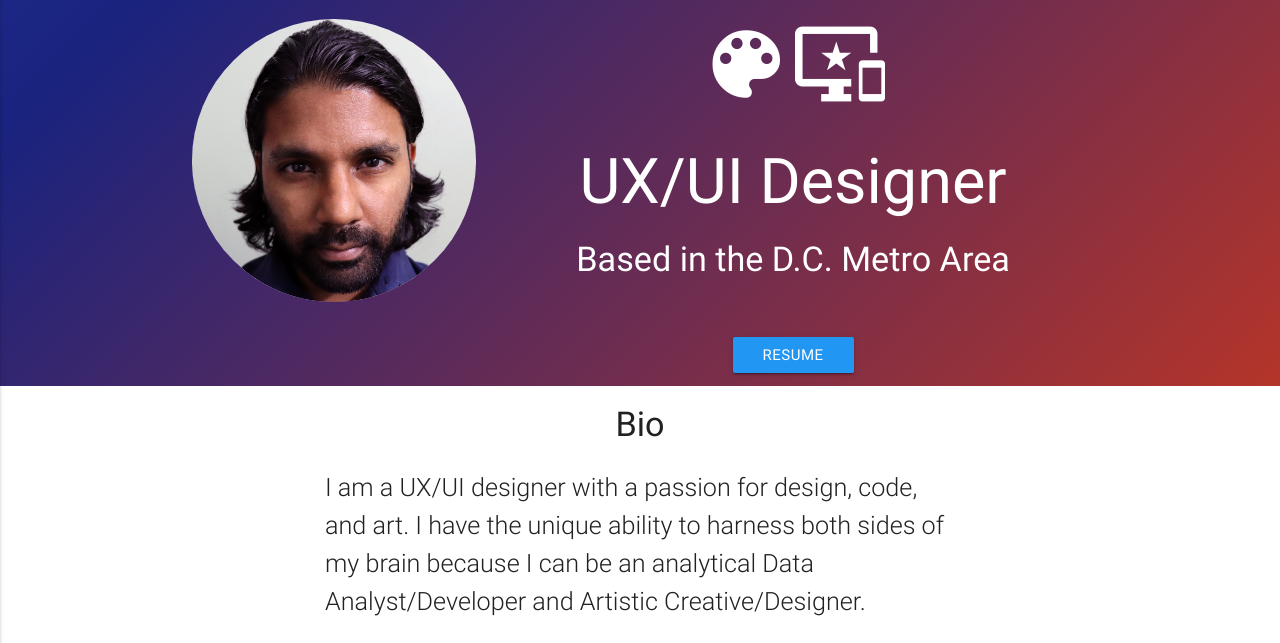
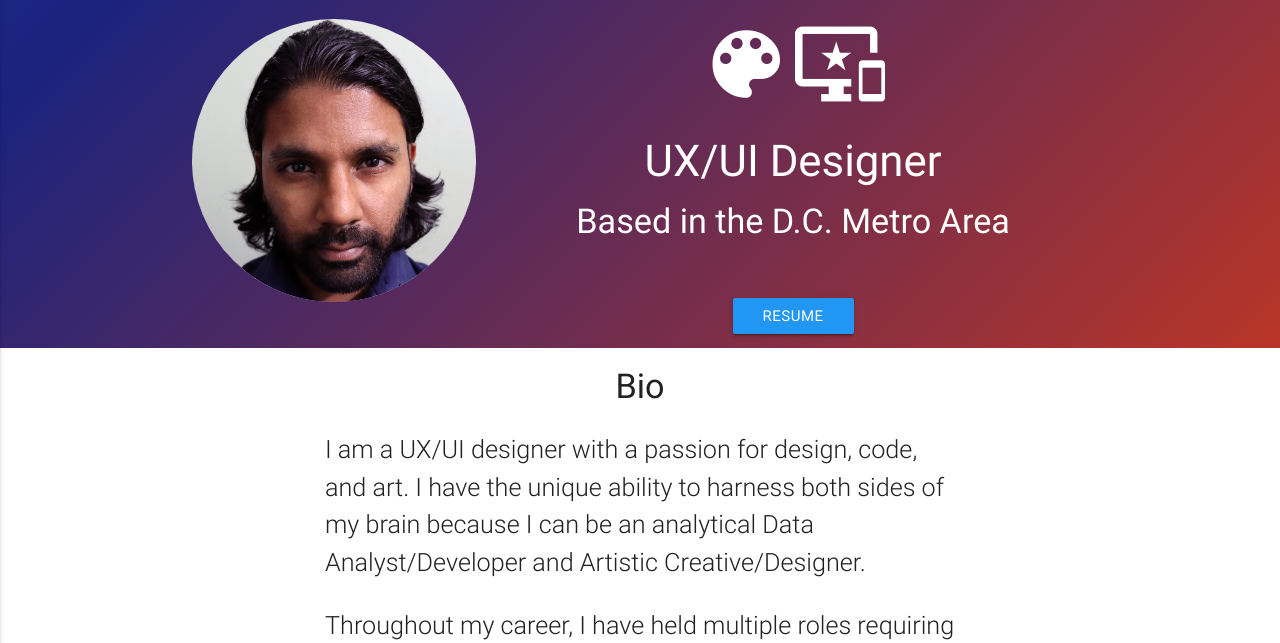
Before and after one commit to fucode/fucode.github.io, a plain HTML site: page about.html in a window 1280 px wide. Shown: the part 90-733 px from the top of the page. Drawn offline with nearby package versions, Linux system fonts and the light colour scheme.

Commit message:
Update about.html

```diff
--- a/about.html
+++ b/about.html
@@ -46,7 +46,7 @@
               <div class="col s12 m8">
                 <i class="material-icons large white-text">color_lens</i>
                 <i class="material-icons large white-text">important_devices</i>
-                <h1 class="white-text">UX/UI Designer</h1>
+                <h3 class="white-text">UX/UI Designer</h3>
                 <h4 class="white-text">Based in the D.C. Metro Area<h4>
                 <br>
                 <a href="/img/Faraz.Uddin.Resume_UX_v2.pdf" class="btn btn-medium blue">Resume</a>
```
